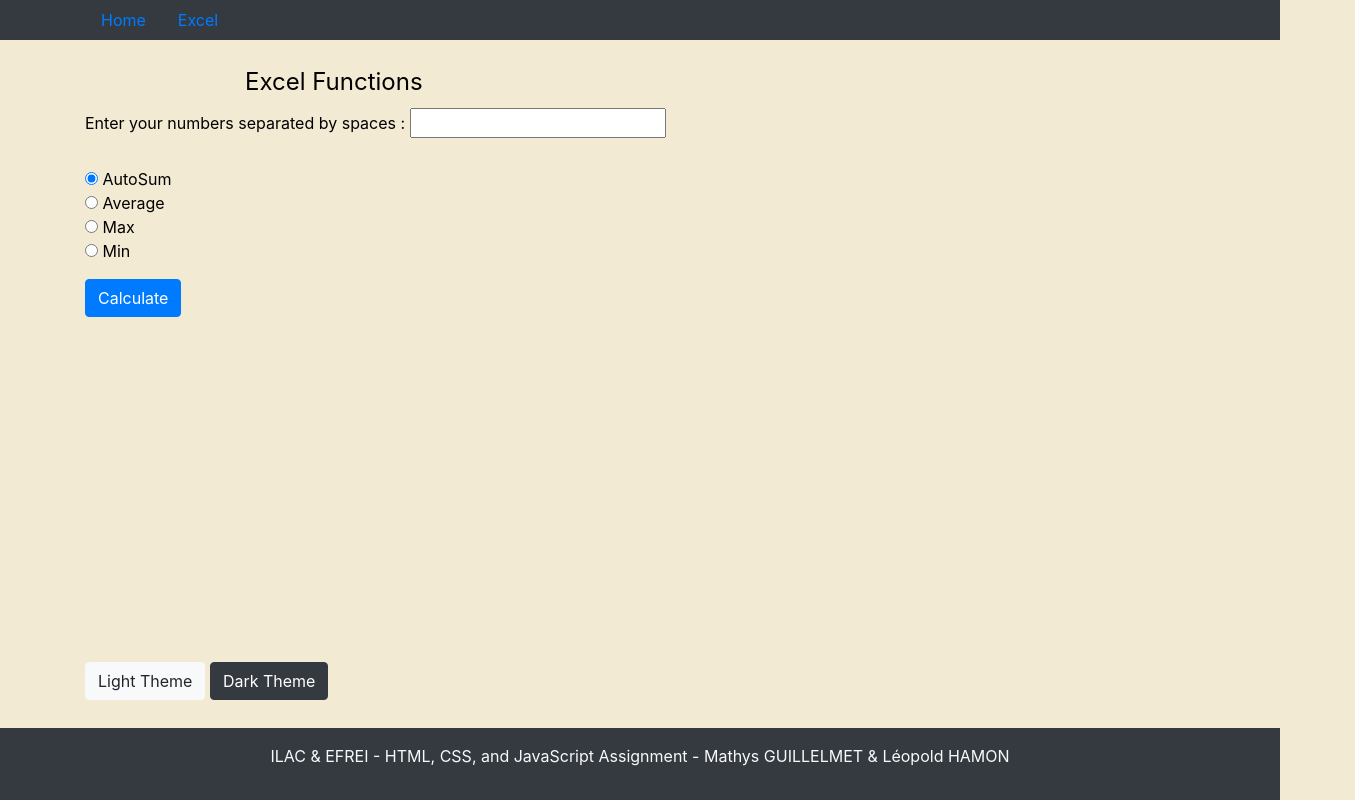
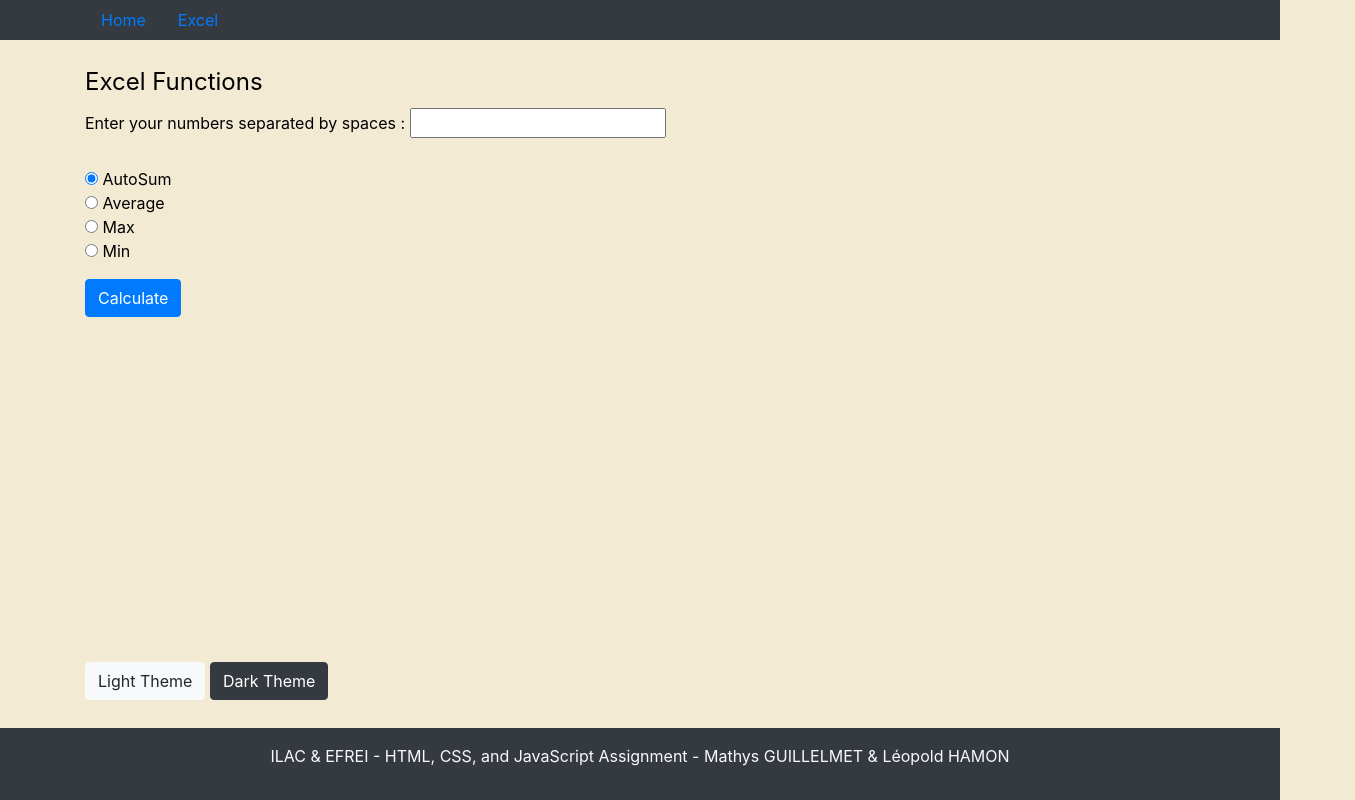
Before and after one commit to delta1260/LAB_Work_6_JavaScript, a plain HTML site: page excel.html in a window 1280 px wide. Shown: the whole page, 1355 px wide, since content can reach past the window. Drawn offline with nearby package versions, Linux system fonts and the light colour scheme.

Commit message:
Update styles.css

```diff
--- a/css/styles.css
+++ b/css/styles.css
@@ -18,10 +18,9 @@ footer {
     width: 100%;
 }
 
-legend{
+#Excel_label{
     margin-left: 20vh;
 }
-
 .light-theme {
     background-color: #f5f5f5;
     color: #333;
```
